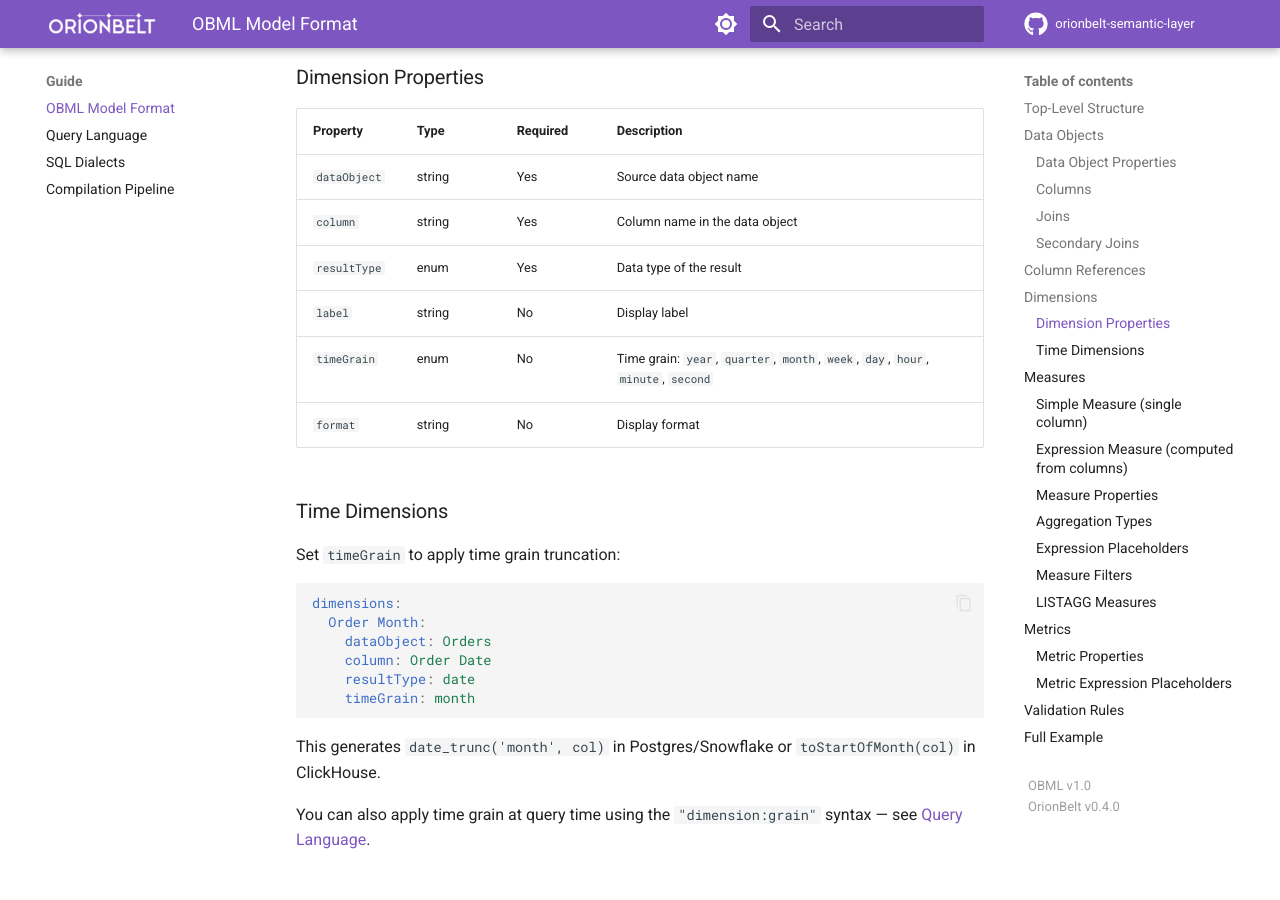
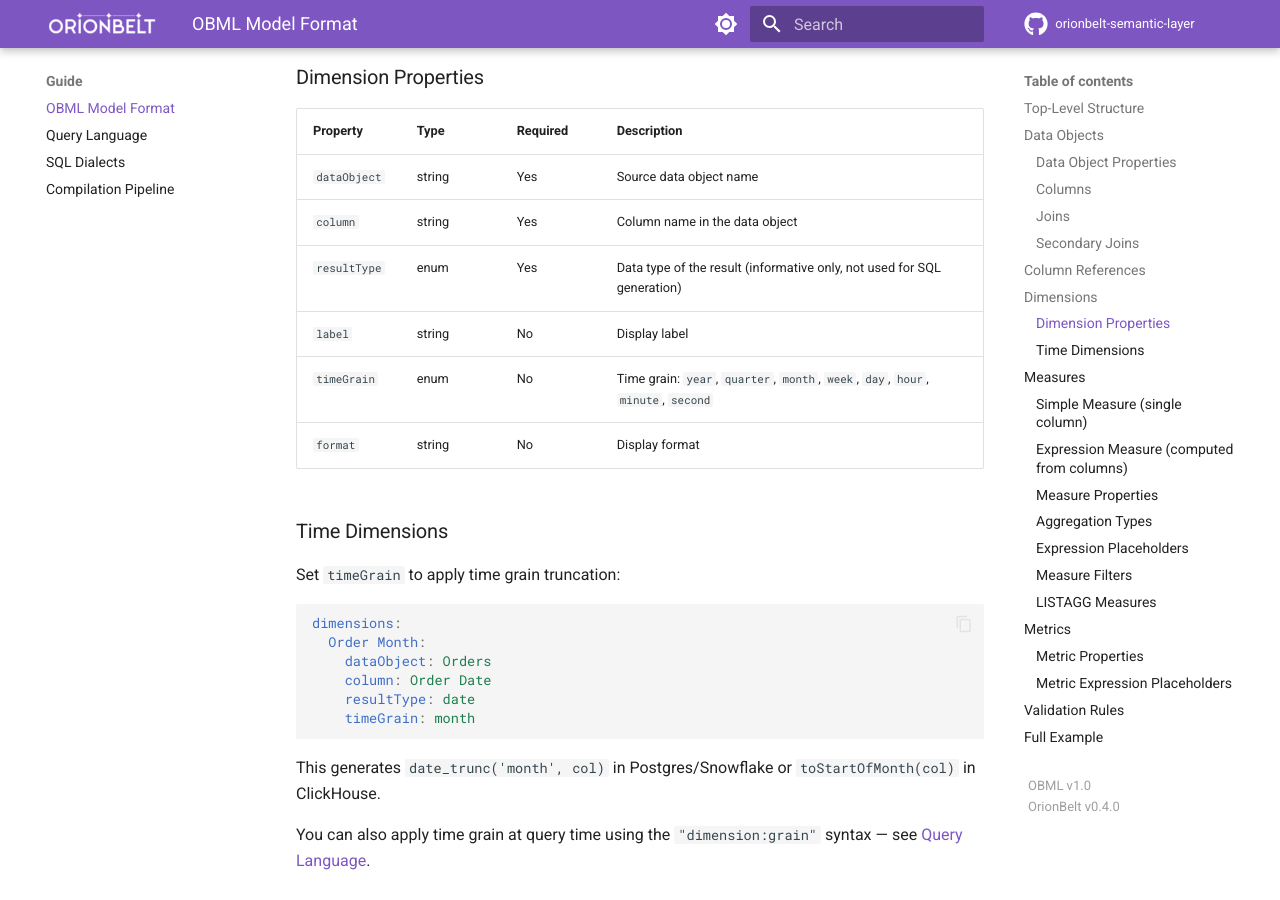
Before and after one commit to ralfbecher/orionbelt-semantic-layer, an MkDocs documentation site: the page built from docs/guide/model-format.md, in a window 1280 px wide and 900 px high, scrolled down 4455 px. Built offline with MkDocs 1.6.1 and Material for MkDocs 9.7.7, drawn with Linux system fonts in a browser that asks for light colours; comment, search, counter and statistics services are not loaded; some of the changed text lies outside the part shown.

Commit message:
Mark resultType as informative only in schema, MCP reference, and docs
Co-Authored-By: Claude Opus 4.6 <noreply@anthropic.com>

```diff
--- a/docs/guide/model-format.md
+++ b/docs/guide/model-format.md
@@ -172,7 +172,7 @@ dimensions:
 |----------|------|----------|-------------|
 | `dataObject` | string | Yes | Source data object name |
 | `column` | string | Yes | Column name in the data object |
-| `resultType` | enum | Yes | Data type of the result |
+| `resultType` | enum | Yes | Data type of the result (informative only, not used for SQL generation) |
 | `label` | string | No | Display label |
 | `timeGrain` | enum | No | Time grain: `year`, `quarter`, `month`, `week`, `day`, `hour`, `minute`, `second` |
 | `format` | string | No | Display format |
@@ -236,7 +236,7 @@ measures:
 | Property | Type | Required | Description |
 |----------|------|----------|-------------|
 | `columns` | list | No | List of column references (`dataObject`+`column`) for simple single-column measures |
-| `resultType` | enum | Yes | Data type of the result |
+| `resultType` | enum | Yes | Data type of the result (informative only, not used for SQL generation) |
 | `aggregation` | enum | Yes | `sum`, `count`, `count_distinct`, `avg`, `min`, `max`, `listagg` |
 | `expression` | string | No | Expression with `{[DataObject].[Column]}` placeholders |
 | `distinct` | bool | No | Apply DISTINCT to aggregation |
```
Also changed, not shown: 2 other files.
